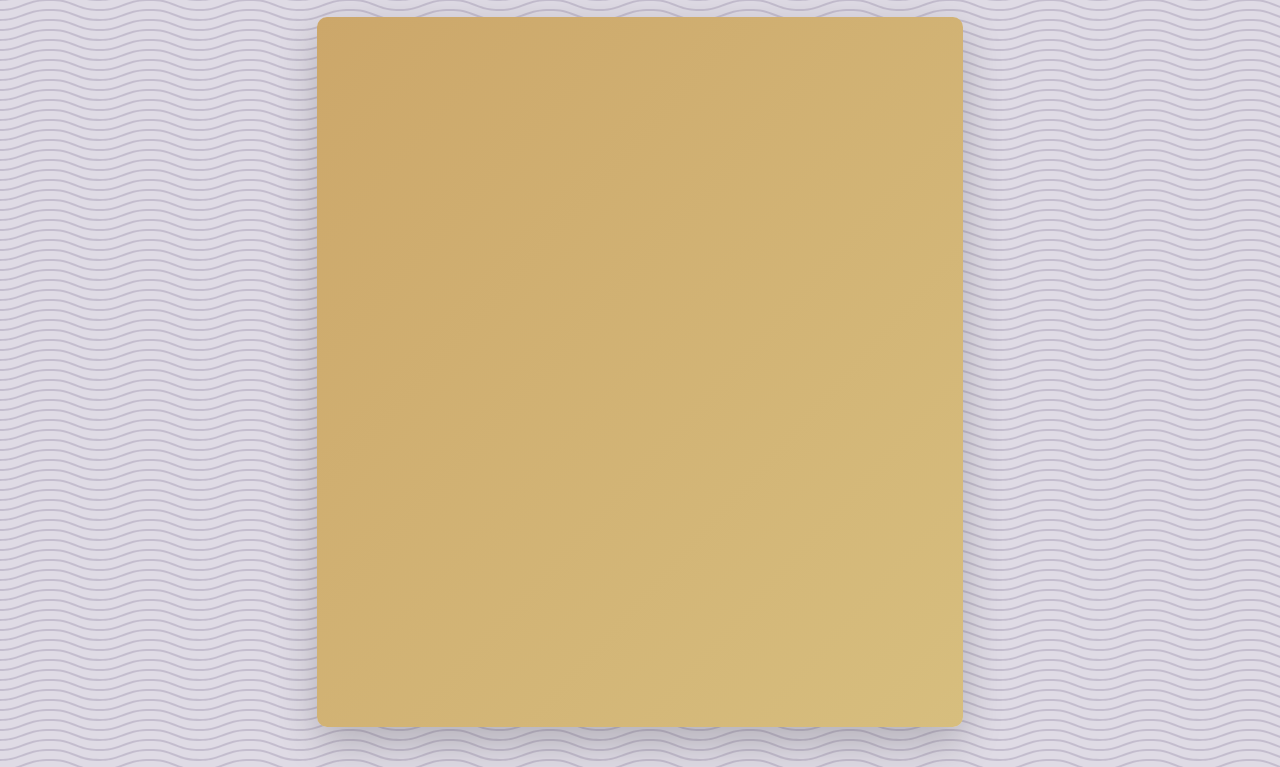
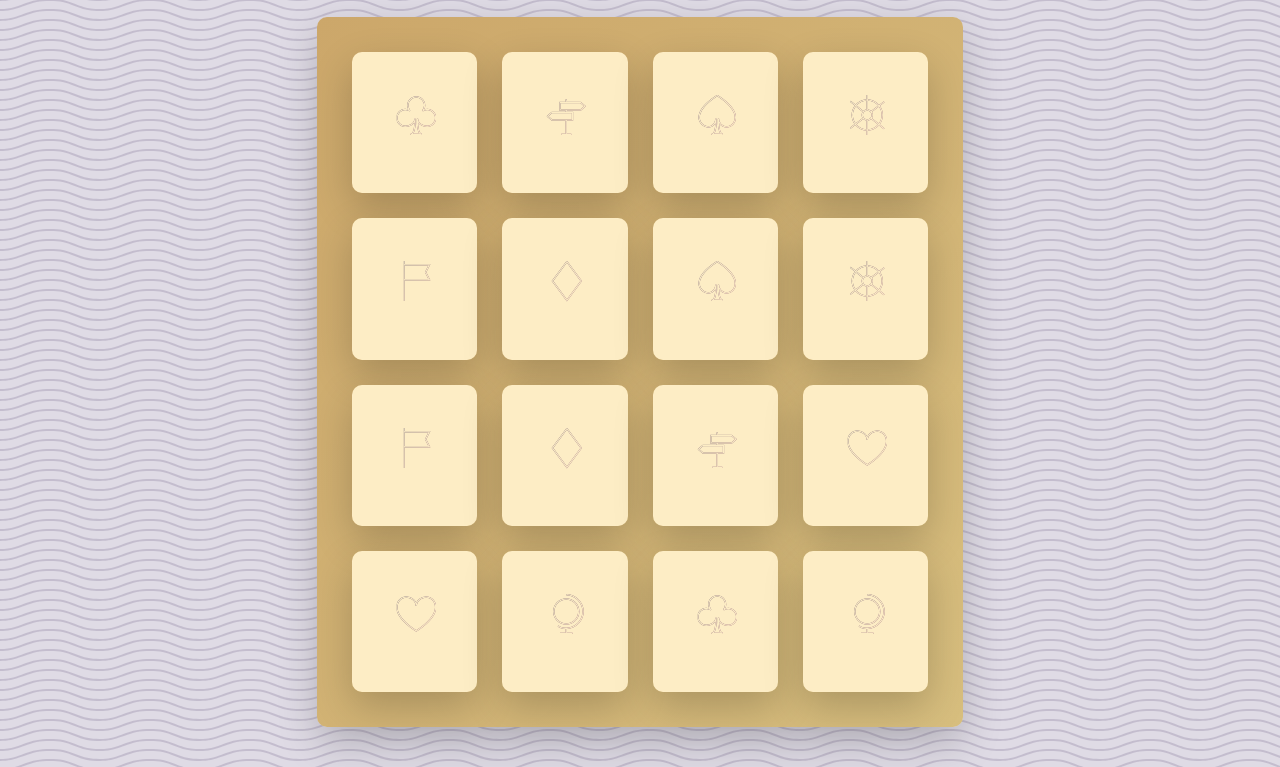
Before and after one commit to veselinn16/memory-game-project, a website: page index.html in a window 1280 px wide. Shown: the part 133-900 px from the top of the page. Drawn offline with nearby package versions, Linux system fonts and the light colour scheme.

Commit message:
Change grid layout

```diff
--- a/index.html
+++ b/index.html
@@ -35,178 +35,85 @@
         </section>
 
         <main class="game">
-            <!-- <div class="row">
-                <div class="col-1-of-4">
             <div class="card">
-                        <div class="card_side card_side--front">
-
-                        </div>
-                        <div class="card_side card_side--back">
-
-                        </div>
-                    </div>
-                </div>
-                <div class="col-1-of-4">
-                    <div class="card">
-                        <div class="card_side card_side--front">
-
-                        </div>
-                        <div class="card_side card_side--back">
-
-                        </div>
-                    </div>
-                </div>
-                <div class="col-1-of-4">
-                    <div class="card">
-                        <div class="card_side card_side--front">
-
-                        </div>
-                        <div class="card_side card_side--back">
-
-                        </div>
-                    </div>
-                </div>
-                <div class="col-1-of-4">
-                    <div class="card">
-                        <div class="card_side card_side--front">
-
-                        </div>
-                        <div class="card_side card_side--back">
-
-                        </div>
-                    </div>
-                </div>
+                <div class="card_side card_side--front"></div>
+                <div class="card_side card_side--back"></div>
             </div>
 
-            <div class="row">
-                <div class="col-1-of-4">
             <div class="card">
-                        <div class="card_side card_side--front">
-
-                        </div>
-                        <div class="card_side card_side--back">
-
-                        </div>
-                    </div>
-                </div>
-                <div class="col-1-of-4">
-                    <div class="card">
-                        <div class="card_side card_side--front">
-
-                        </div>
-                        <div class="card_side card_side--back">
-
-                        </div>
-                    </div>
-                </div>
-                <div class="col-1-of-4">
-                    <div class="card">
-                        <div class="card_side card_side--front">
-
-                        </div>
-                        <div class="card_side card_side--back">
-
-                        </div>
-                    </div>
-                </div>
-                <div class="col-1-of-4">
-                    <div class="card">
-                        <div class="card_side card_side--front">
-
-                        </div>
-                        <div class="card_side card_side--back">
-
-                        </div>
-                    </div>
-                </div>
+                <div class="card_side card_side--front"></div>
+                <div class="card_side card_side--back"></div>
             </div>
 
-            <div class="row">
-                <div class="col-1-of-4">
             <div class="card">
-                        <div class="card_side card_side--front">
-
-                        </div>
-                        <div class="card_side card_side--back">
-
-                        </div>
-                    </div>
-                </div>
-                <div class="col-1-of-4">
-                    <div class="card">
-                        <div class="card_side card_side--front">
-
-                        </div>
-                        <div class="card_side card_side--back">
-
-                        </div>
-                    </div>
-                </div>
-                <div class="col-1-of-4">
-                    <div class="card">
-                        <div class="card_side card_side--front">
-
-                        </div>
-                        <div class="card_side card_side--back">
-
-                        </div>
-                    </div>
-                </div>
-                <div class="col-1-of-4">
-                    <div class="card">
-                        <div class="card_side card_side--front">
-
-                        </div>
-                        <div class="card_side card_side--back">
-
-                        </div>
-                    </div>
-                </div>
+                <div class="card_side card_side--front"></div>
+                <div class="card_side card_side--back"></div>
             </div>
 
-            <div class="row">
-                <div class="col-1-of-4">
             <div class="card">
-                        <div class="card_side card_side--front">
+                <div class="card_side card_side--front"></div>
+                <div class="card_side card_side--back"></div>
+            </div>
 
+            <div class="card">
+                <div class="card_side card_side--front"></div>
+                <div class="card_side card_side--back"></div>
             </div>
-                        <div class="card_side card_side--back">
 
+            <div class="card">
+                <div class="card_side card_side--front"></div>
+                <div class="card_side card_side--back"></div>
             </div>
+
+            <div class="card">
+                <div class="card_side card_side--front"></div>
+                <div class="card_side card_side--back"></div>
             </div>
+
+            <div class="card">
+                <div class="card_side card_side--front"></div>
+                <div class="card_side card_side--back"></div>
             </div>
-                <div class="col-1-of-4">
+
             <div class="card">
-                        <div class="card_side card_side--front">
+                <div class="card_side card_side--front"></div>
+                <div class="card_side card_side--back"></div>
+            </div>
 
+            <div class="card">
+                <div class="card_side card_side--front"></div>
+                <div class="card_side card_side--back"></div>
             </div>
-                        <div class="card_side card_side--back">
 
+            <div class="card">
+                <div class="card_side card_side--front"></div>
+                <div class="card_side card_side--back"></div>
             </div>
+
+            <div class="card">
+                <div class="card_side card_side--front"></div>
+                <div class="card_side card_side--back"></div>
             </div>
+
+            <div class="card">
+                <div class="card_side card_side--front"></div>
+                <div class="card_side card_side--back"></div>
             </div>
-                <div class="col-1-of-4">
+
             <div class="card">
-                        <div class="card_side card_side--front">
+                <div class="card_side card_side--front"></div>
+                <div class="card_side card_side--back"></div>
+            </div>
 
+            <div class="card">
+                <div class="card_side card_side--front"></div>
+                <div class="card_side card_side--back"></div>
             </div>
-                        <div class="card_side card_side--back">
 
+            <div class="card">
+                <div class="card_side card_side--front"></div>
+                <div class="card_side card_side--back"></div>
             </div>
-                    </div>
-                </div>
-                <div class="col-1-of-4">
-                    <div class="card">
-                        <div class="card_side card_side--front">
-
-                        </div>
-                        <div class="card_side card_side--back">
-
-                        </div>
-                    </div>
-                </div>
-            </div>
-            </div> -->
         </main>
         <section class="modal">
             <h1 class="modal__heading">Congratulations!</h1>
--- a/sass/components/_card.scss
+++ b/sass/components/_card.scss
@@ -1,11 +1,10 @@
 .card {
     width: 100%;
     height: 100%;
-    background-color: transparent;
     border-radius: 1rem;
     box-shadow: 0 1.5rem 4rem rgba(black, .2);
     cursor: pointer;
-    position: relative;
+    // position: relative;
     perspective: 150rem;
 
     &__symbol {
@@ -20,7 +19,6 @@
     }
 
     &_side {
-        position: absolute;
         top: 0;
         left: 0;
         height: 100%;
@@ -34,6 +32,7 @@
         }
 
         &--back{
+            position: absolute;
             background-image: linear-gradient(to right bottom, #322c51, #9c4c74);
             font-size: 4rem;
             font-weight: bold;
@@ -49,16 +48,4 @@
     &__match {
         animation: shake 0.5s ease-out;
     }
-
-    // &__flip {
-    //     transform: rotateY(0);
-    // }
-
-    // &__flip--back {
-    //     transform: rotateY(-180deg);
-    // }
-
-    // &__flip1 {
-    //     transform: rotateY(180deg);
-    // }
 }
--- a/sass/components/_grid.scss
+++ /dev/null
@@ -1,23 +0,0 @@
-.row {
-    margin: 0 auto;
-    height: 20%;
-
-    @include clearfix;
-
-    [class^="col-"] {
-        float: left;
-
-        &:not(:last-child) {
-            margin-right: $gutter;
-        }
-    }
-
-    &:not(:last-child) {
-        margin-bottom: $gutter;
-    }
-}
-
-.col-1-of-4 {
-    height: 100%;
-    width: calc((100% - 3 * #{$gutter}) / 4);
-}
--- a/sass/layout/_game.scss
+++ b/sass/layout/_game.scss
@@ -8,4 +8,9 @@
     margin-bottom: 4rem;
     background-image: linear-gradient(to right bottom, #cca76a, #d7be7e);
     box-shadow: 0 1.5rem 4rem rgba(black, .2);
+
+    display: grid;
+    grid-template-columns: repeat(4, 1fr);
+    grid-template-rows: repeat(4, 1fr);
+    grid-gap: 2.5rem;
 }
--- a/sass/main.scss
+++ b/sass/main.scss
@@ -9,6 +9,5 @@
 @import "layout/game";
 @import "layout/modal";
 
-@import "components/grid";
 @import "components/card";
 @import "components/button";
```
Also changed, not shown: css/styles.css. Lines whose indentation alone changed are shown as unchanged.
